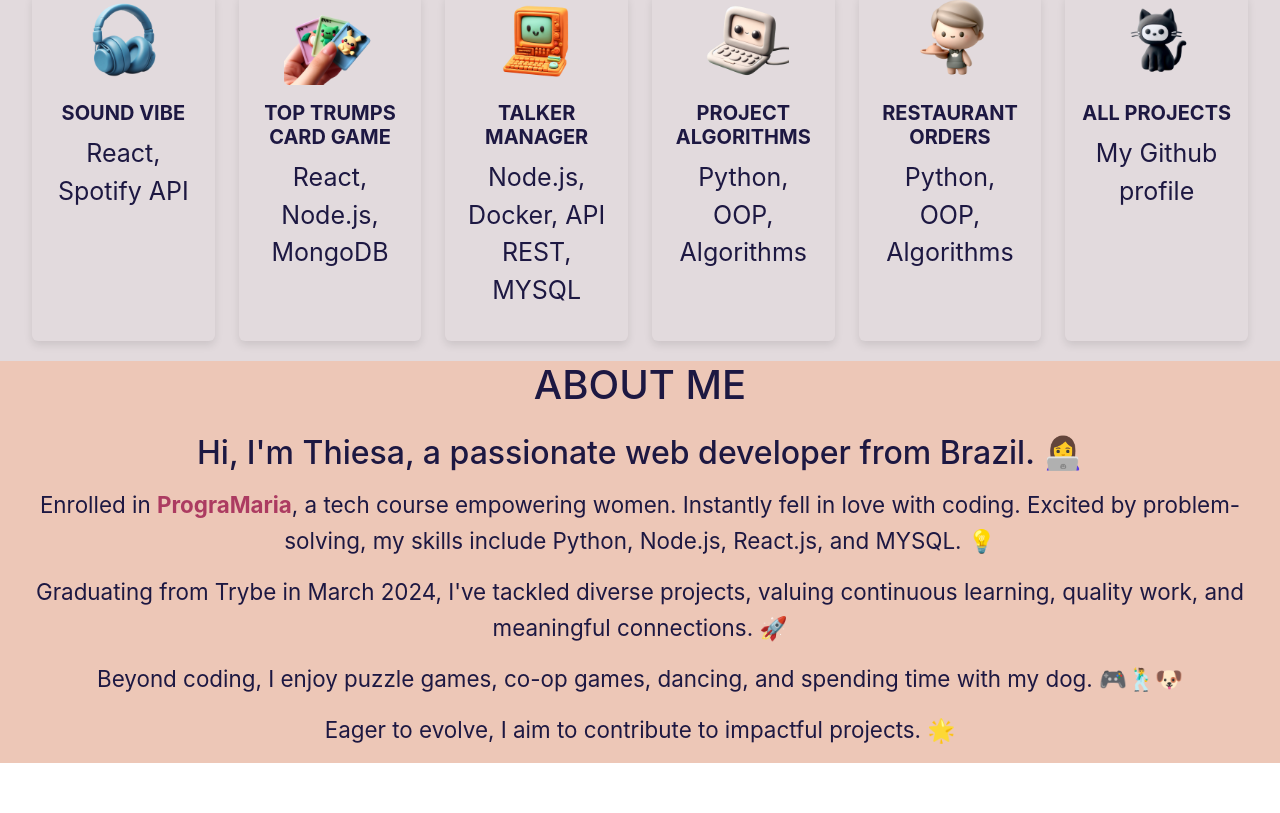
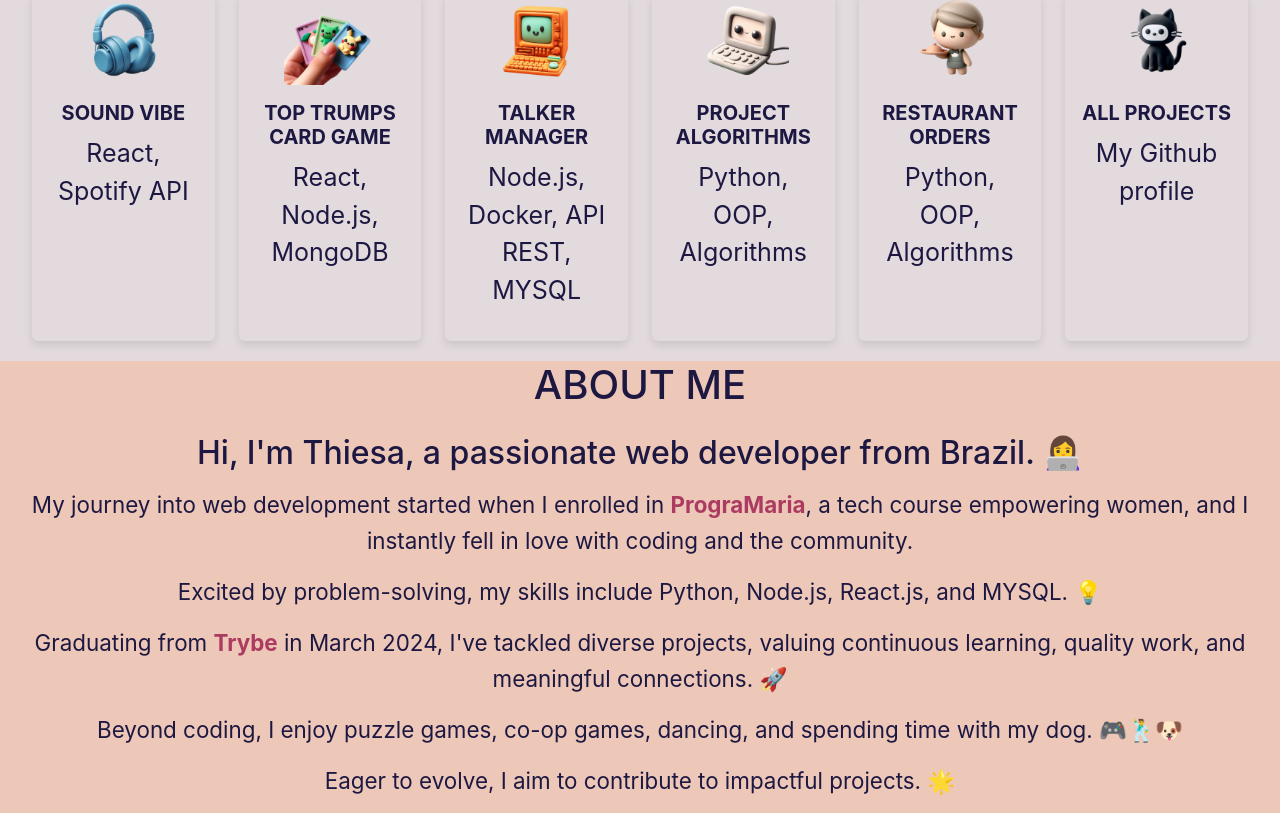
Before and after one commit to thiesac/portfolio, a React (Create React App) app: page / in a window 1280 px wide. Shown: the part 1064-1877 px from the top of the page. Before the commit the page ends 1827 px from the top, so only its background shows below. Built offline with nearby package versions, Linux system fonts and the light colour scheme.

Commit message:
chore(AboutMe): update

```diff
--- a/src/pages/AboutMe/AboutMe.jsx
+++ b/src/pages/AboutMe/AboutMe.jsx
@@ -8,12 +8,14 @@ function AboutMe() {
             <h3>About Me</h3>
             <h4>Hi, I'm Thiesa, a passionate web developer from Brazil. 👩‍💻</h4>
             <p>
-                Enrolled in <a href="https://programaria.org/" target="_blank" rel="noopener noreferrer">PrograMaria</a>,
-                a tech course empowering women. Instantly fell in love with coding.
+                My journey into web development started when I enrolled in <a href="https://programaria.org/" target="_blank" rel="noopener noreferrer">PrograMaria</a>,
+                a tech course empowering women, and I instantly fell in love with coding and the community.
+            </p>
+            <p>
                 Excited by problem-solving, my skills include Python, Node.js, React.js, and MYSQL. 💡
             </p>
             <p>
-                Graduating from Trybe in March 2024, I've tackled diverse projects, valuing continuous learning,
+                Graduating from <a href="https://www.betrybe.com/">Trybe</a> in March 2024, I've tackled diverse projects, valuing continuous learning,
                 quality work, and meaningful connections. 🚀
             </p>
             <p>
```
